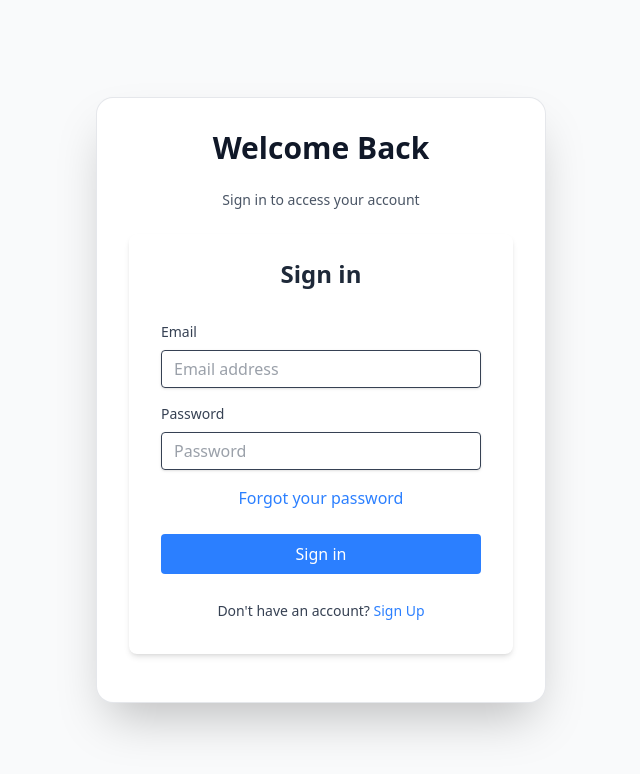
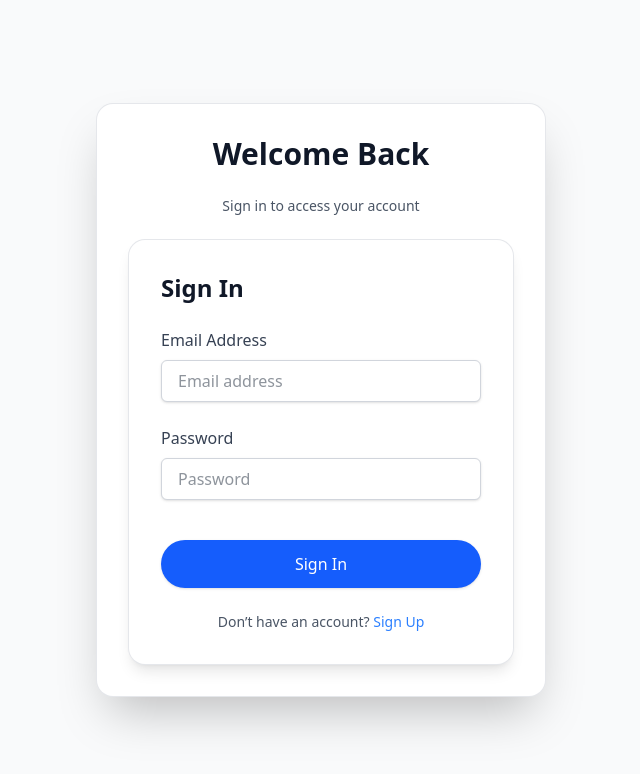
Before and after one commit to Swapnilgupta8585/collabDocs, a React (Vite) app in the folder frontend/: page /login in a window 1280 px wide. Shown: the top 774 px of the page, without its empty margins (319-959 px from the left). Built offline with nearby package versions, Linux system fonts and the light colour scheme; what quill-better-table, quill-cursors, quill-image-resize-module-react would draw is missing.

Commit message:
write code for new theme for this component

```diff
--- a/frontend/src/components/LoginForm.jsx
+++ b/frontend/src/components/LoginForm.jsx
@@ -1,61 +1,78 @@
+/* eslint-disable no-unused-vars */
 import { useState } from "react";
 import { Link, useNavigate } from "react-router-dom";
-import authService  from "../services/authService";
+import { motion } from "framer-motion";
+import authService from "../services/authService";
 import useAuthStore from "../store/authStore";
+
+
+// Variants for staggered field animations
+const fieldVariants = {
+  hidden: { y: 20, opacity: 0 },
+  visible: { y: 0, opacity: 1, transition: { duration: 0.5, ease: "easeOut" } }
+};
+
+// Shared styles
+const containerClasses =
+  "bg-white dark:bg-gray-800 rounded-2xl shadow-lg p-8 ring-1 ring-gray-200 dark:ring-gray-700";
+const inputClasses =
+  "w-full px-4 py-2 border border-gray-300 dark:border-gray-600 rounded-md shadow-sm bg-white dark:bg-gray-700 text-gray-800 dark:text-gray-200 focus:outline-none focus:ring-2 focus:ring-blue-500";
+const buttonClasses =
+  "w-full py-3 rounded-full bg-blue-600 dark:bg-blue-500 text-white font-medium shadow hover:bg-blue-700 dark:hover:bg-blue-600 transition transform hover:scale-105 cursor-pointer";
 
 export default function LoginForm() {
   const [email, setEmail] = useState("");
   const [password, setPassword] = useState("");
-
   const { setUser, setAuthLoading, setAuthError, setTokens } = useAuthStore();
-
   const navigate = useNavigate();
 
   const handleSubmit = async (e) => {
     e.preventDefault();
     setAuthLoading(true);
     setAuthError(null);
-
     try {
-            const userData = await authService.login( email, password);
-
-            // Destructure everything from API response
-            const { user, token, refresh_token } = userData;
-
+      const { user, token, refresh_token } = await authService.login(email, password);
       setTokens(token, refresh_token);
-
       setUser(user);
       navigate("/dashboard");
-        } catch (error) {
-            setAuthError(
-                typeof error === "string" ? error : "Login failed. Please try again."
-            );
+    } catch (err) {
+      setAuthError(typeof err === "string" ? err : "Login failed. Please try again.");
     } finally {
       setAuthLoading(false);
     }
   };
 
-    const handleNavigateToRegister = () => {
+   const handleNavigateToLogin = () => {
         setAuthError(null);
-    }
+    };
 
   return (
-        <>
-            <div className="w-full max-w-md">
-                <form
+    <motion.form
       onSubmit={handleSubmit}
-                    className="bg-white shadow-md rounded-lg px-8 pb-8 pt-6 mb-4"
+      className={containerClasses + " space-y-6"}
+      initial="hidden"
+      animate="visible"
+      variants={{ visible: { transition: { staggerChildren: 0.1 } } }}
     >
-                    <h2 className="text-2xl font-bold text-center text-gray-800 mb-8">
-                        Sign in
-                    </h2>
+      <div className="flex justify-between items-center">
+        <motion.h2
+          className="text-2xl font-bold text-gray-900 dark:text-gray-100"
+          variants={fieldVariants}
+        >
+          Sign In
+        </motion.h2>
+        <button
+          type="button"
+          onClick={() => navigate(-1)}
+          className="text-gray-500 hover:text-gray-700 dark:hover:text-gray-300"
+        >
 
-                    <div className="mb-4">
-                        <label
-                            className="text-sm text-gray-700 font-medium mb-2 block"
-                            htmlFor="email"
-                        >
-                            Email
+        </button>
+      </div>
+
+      <motion.div variants={fieldVariants}>
+        <label htmlFor="email" className="block text-gray-700 dark:text-gray-300 font-medium mb-2">
+          Email Address
         </label>
         <input
           id="email"
@@ -63,65 +80,51 @@ export default function LoginForm() {
           placeholder="Email address"
           required
           value={email}
-                            onChange={(e) => {
-                                setEmail(e.target.value);
-                            }}
-                            className="py-2 px-3 border leading-tight rounded w-full shadow-sm text-gray-700 appearance-none focus:outline-none focus:ring-2 focus:ring-blue-500 focus:border-transparent"
+          onChange={(e) => setEmail(e.target.value)}
+          className={inputClasses}
         />
-                    </div>
+      </motion.div>
 
-                    <div className="mb-4">
-                        <label
-                            className="block text-sm text-gray-700 font-medium mb-2"
-                            htmlFor="password"
-                        >
+      <motion.div variants={fieldVariants}>
+        <label htmlFor="password" className="block text-gray-700 dark:text-gray-300 font-medium mb-2">
           Password
         </label>
         <input
           id="password"
           type="password"
           placeholder="Password"
+          minLength="6"
           required
-                            minLength="6"
           value={password}
-                            onChange={(e) => {
-                                setPassword(e.target.value);
-                            }}
-                            className="py-2 px-3 border leading-tight rounded w-full shadow-sm text-gray-700 appearance-none focus:outline-none focus:ring-2 focus:ring-blue-500 focus:border-transparent"
+          onChange={(e) => setPassword(e.target.value)}
+          className={inputClasses + " mb-4"}
         />
-                    </div>
+      </motion.div>
 
-                    <div className="flex justify-center items-center mb-6">
-                        <div>
-                            <Link
-                                to="/register"
-                                className="cursor-pointer text-blue-500 hover:text-blue-700"
+
+      {/* WILL ADD THIS FEATURE SOMETIMES LATER
+       <motion.div variants={fieldVariants} className="text-right">
+        <Link to="/forgot-password" className="text-sm text-blue-500 hover:text-blue-700">
+          Forgot your password?
+        </Link>
+      </motion.div> */}
+
+      <motion.div variants={fieldVariants}>
+        <button type="submit" className={buttonClasses}>
+          Sign In
+        </button>
+      </motion.div>
+
+
+      <motion.div
+        className="text-center text-sm text-gray-600 dark:text-gray-400"
+        variants={fieldVariants}
       >
-                                Forgot your password
-                            </Link>
-                        </div>
-                    </div>
-
-                    <div className="flex items-center justify-center">
-                        <button className="w-full bg-blue-500 hover:bg-blue-700 rounded px-4 py-2 text-white font-medium focus:outline-none focus:shadow-outline transition duration-150 cursor-pointer ease-in-out">
-                            Sign in
-                        </button>
-                    </div>
-
-                    <div className="text-center mt-6">
-                        <span className="text-gray-700 text-sm">
-                            Don't have an account?{" "}
-                        </span>
-                        <Link
-                            className="text-blue-500 hover:text-blue-700 cursor-pointer font-medium text-sm"
-                            to="/register"
-                            onClick={handleNavigateToRegister}
-                        >
+        Don’t have an account?{" "}
+        <Link onClick={handleNavigateToLogin} to="/register" className="text-blue-500 hover:text-blue-700 font-medium">
           Sign Up
         </Link>
-                    </div>
-                </form>
-            </div>
-        </>
+      </motion.div>
+    </motion.form>
   );
 }
```
Lines whose indentation alone changed are shown as unchanged.
